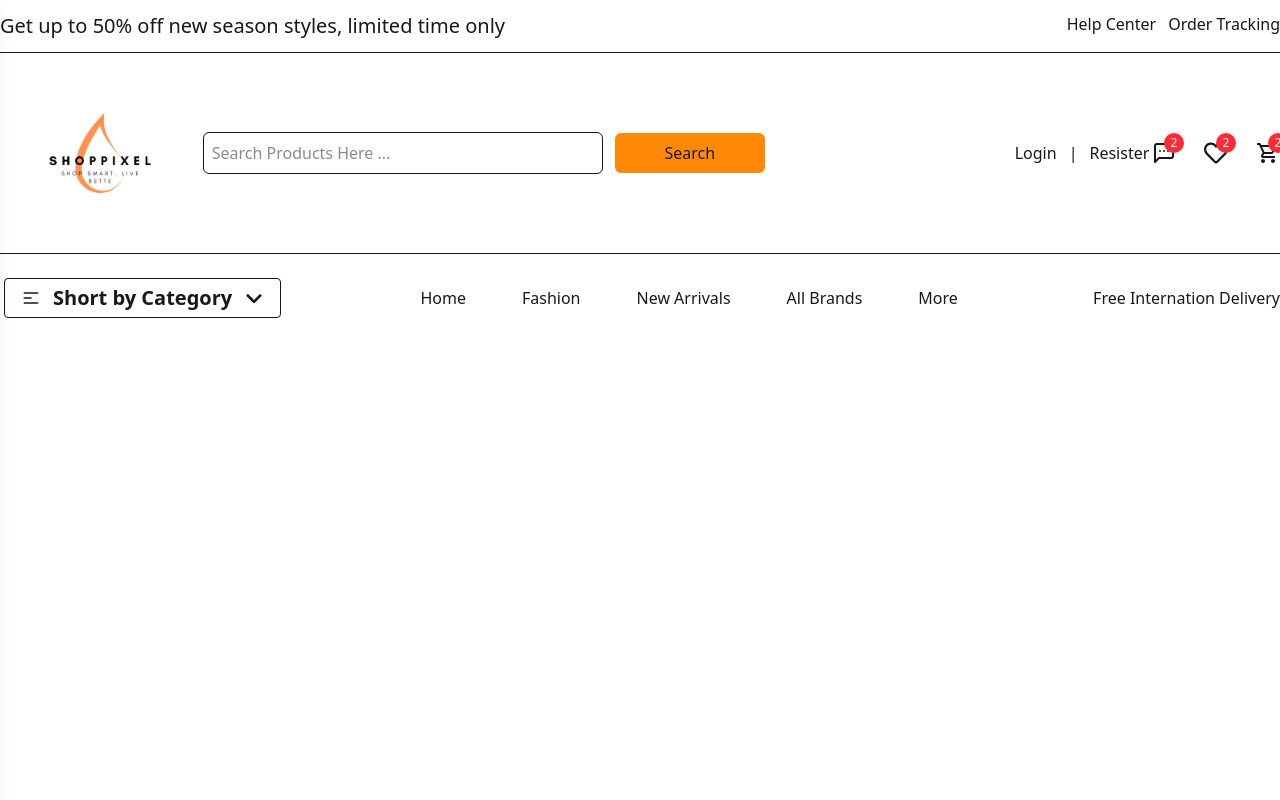
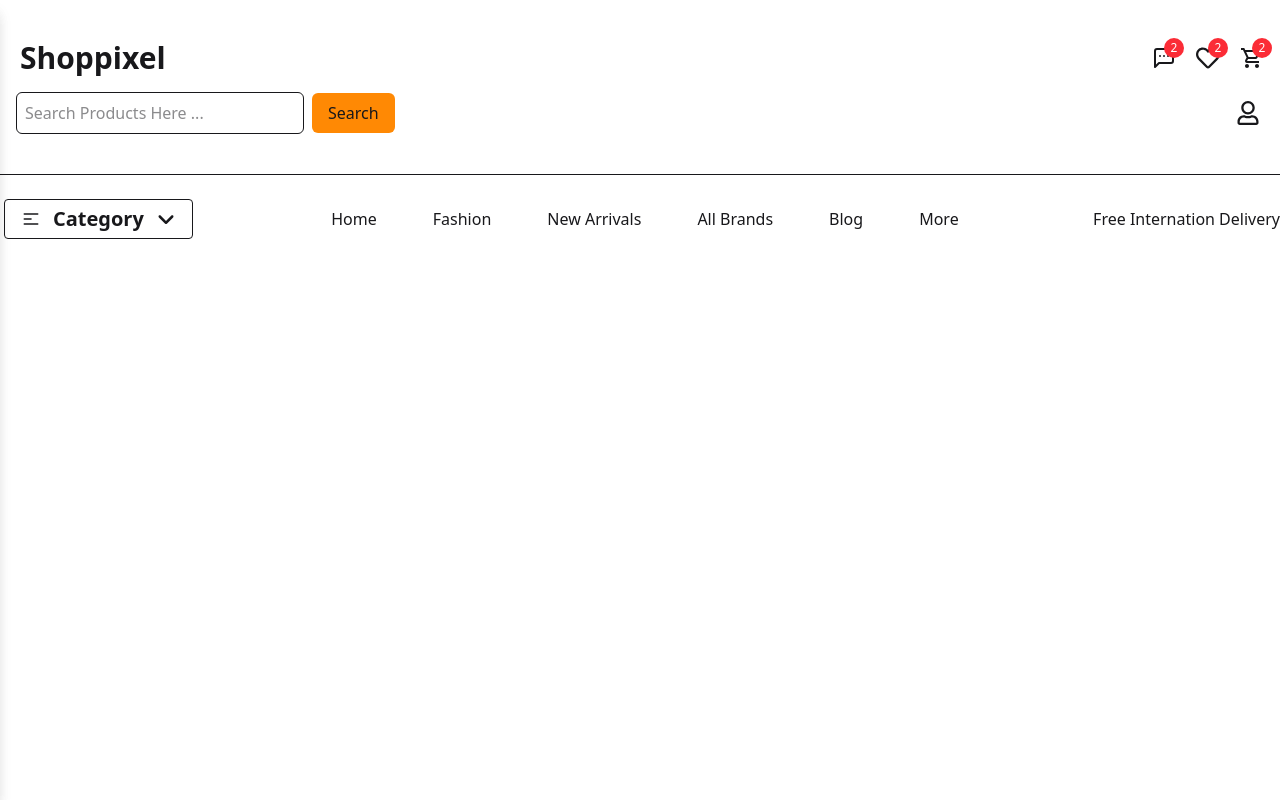
Before and after one commit to CseRashed/Shoppixel-web, a React (Vite) app: page / in a window 1280 px wide. Built offline with nearby package versions, Linux system fonts and the light colour scheme.

Commit message:
header section responsived all device

```diff
--- a/src/Componets/Header/Header.jsx
+++ b/src/Componets/Header/Header.jsx
@@ -5,22 +5,7 @@ import Navigation from './Navigation'
 export default function Header() {
   return (
    <>
-
-   <header className='container mx-auto py-3'>
-    <div className='flex justify-between'>
-        <div>
-           <p className='text-xl font-medium'> Get up to 50% off new season styles, limited time only</p>
-        </div>
-        <div className='flex gap-3'>
-<lin>Help Center</lin>
-<lin>Order Tracking</lin>
-        </div>
-    </div>
-
-   </header>
-
-   <hr />
-  <div className='container mx-auto'>
+  <div className='container mx-auto my-7'>
   <Navbar></Navbar>
   </div>
    <hr />
--- a/src/Componets/Header/Navbar.jsx
+++ b/src/Componets/Header/Navbar.jsx
@@ -1,56 +1,125 @@
-import React from 'react'
-import logo from './../../assets/logo/Shoppixel1.png'
+import React, { useState } from 'react'
 import { FaRegHeart } from "react-icons/fa";
 import { MdOutlineShoppingCart } from "react-icons/md";
 import { LuMessageSquareMore } from "react-icons/lu";
 import { Link } from 'react-router-dom';
 import Tooltip from '@mui/material/Tooltip';
+import { IoMdMenu } from "react-icons/io";
+import { FaRegUser } from "react-icons/fa";
 export default function Navbar() {
+          const [open, setOpen] = useState(false)
+
   return (
     <>
-   <div className='flex items-center justify-between'>
-    <div>
-        <img className='w-[200px] ' src={logo} alt="" />
+      <div className='w-full px-4 py-3'>
+
+        {/* ✅ Top Bar: Shoppixel + Icons => Always same row */}
+        <div className='flex justify-between items-center w-full'>
+          {/* Logo */}
+          <div className='text-3xl flex gap-1 items-center font-bold'>
+                <p><IoMdMenu  onClick={() => setOpen(true)}  className=' lg:hidden sm:block md:block' /></p>
+
+                <p >Shoppixel</p>
           </div>
-    <div className='flex items-center gap-[250px]'>
-       <div> <input placeholder='Search Products Here ...' className='border w-[400px] rounded-md mr-3 p-2' type="text" />
-       <button className='bg-orange-400 w-[150px] rounded-md p-2'>Search</button></div>
-       <div className='flex gap-3'>
-       <Link>Login</Link> |
-       <Link>Resister</Link>
+     {/* Overlay */}
+      {open && (
+        <div
+          className="fixed inset-0  bg-opacity-40 z-40"
+          onClick={() => setOpen(false)}
+        ></div>
+      )}
+
+      {/* Sidebar */}
+      <div
+        className={`fixed top-0 left-0 h-full w-64 bg-white shadow-lg p-4 z-50 transform transition-transform duration-300 ${
+          open ? 'translate-x-0' : '-translate-x-full'
+        }`}
+      >
+        <h1 className="text-xl font-semibold mb-4">Shop By Category</h1>
+        <div className="space-y-3">
+          <div>          <Link to="#">Home</Link>
+          </div>
+          <Link to="#">Jewellery</Link>
+          <div>          <Link to="#">Fashion</Link>
+          </div>
+          <div>          <Link to="#">New Arrivals</Link>
+</div>
+          <div>          <Link to="#">Cosmetics</Link>
+          </div>
+          <div>          <Link to="#">All Brands</Link>
+          </div>
+          <div>          <Link to="#">Blog</Link>
+          </div>
+          <div>          <Link to="#">Furniture</Link>
+          </div>
+          <div>          <Link to="#">More</Link>
+          </div>
+
+
+
         </div>
       </div>
-    <div className='flex gap-7'>
+          {/* Icons */}
+          <div className='flex gap-5'>
+            {/* Message */}
             <div className="relative">
-
               <Tooltip title="Message" placement="top">
-          <p><LuMessageSquareMore className="text-2xl"/></p>
+                <p><LuMessageSquareMore className="text-2xl" /></p>
+              </Tooltip>
               <p className="absolute -top-2 -right-2 bg-red-500 text-white text-xs w-5 h-5 flex items-center justify-center rounded-full">
                 2
               </p>
+            </div>
+
+            {/* Heart */}
+            <div className="relative">
+              <Tooltip title="Wishlist" placement="top">
+                <p><FaRegHeart className="text-2xl" /></p>
               </Tooltip>
-</div>
-    <div className="relative">
-
-          <Tooltip title="love" placement="top">
-          <p><FaRegHeart className="text-2xl" /></p>
               <p className="absolute -top-2 -right-2 bg-red-500 text-white text-xs w-5 h-5 flex items-center justify-center rounded-full">
                 2
               </p>
-          </Tooltip>
             </div>
+
+            {/* Cart */}
             <div className="relative">
-
               <Tooltip title="Cart" placement="top">
                 <p><MdOutlineShoppingCart className="text-2xl" /></p>
+              </Tooltip>
               <p className="absolute -top-2 -right-2 bg-red-500 text-white text-xs w-5 h-5 flex items-center justify-center rounded-full">
                 2
               </p>
-          </Tooltip>
             </div>
           </div>
         </div>
 
+        {/* 🔻 Search + Login Row: Stacked on mobile, inline on large */}
+        <div className='flex  sm:flex-row justify-between items-start sm:items-center mt-4 gap-3'>
+
+          {/* Search Box */}
+          <div className='flex  sm:flex-row items-start sm:items-center gap-2 w-full sm:w-auto'>
+            <input
+              placeholder='Search Products Here ...'
+              className='border rounded-md p-2 w-full sm:w-72'
+              type="text"
+            />
+            <button className='bg-orange-400 rounded-md px-4 py-2 w-full sm:w-auto'>Search</button>
+          </div>
+
+          {/* Login/Register */}
+          <div className='flex gap-3'>
+
+            <div className="dropdown dropdown-left">
+  <div tabIndex={0} role="button" className=" m-1"> <Link ><FaRegUser className='text-2xl ' /></Link> </div>
+  <ul tabIndex={0} className="dropdown-content menu space-y-4 bg-base-100 rounded-box z-1 w-52 p-2 shadow-sm">
+   <Link>Login</Link>
+   <Link>Register</Link>
+
+  </ul>
+</div>
+          </div>
+        </div>
+      </div>
     </>
   )
 }
--- a/src/Componets/Header/Navigation.jsx
+++ b/src/Componets/Header/Navigation.jsx
@@ -12,11 +12,11 @@ export default function Navigation() {
    <div className="m-1">
         <button
           onClick={() => setOpen(true)}
-          className="btn btn-outline flex text-xl gap-3 items-center"
+          className="btn btn-outline flex text-xl  gap-3 items-center"
         >
           <HiOutlineMenuAlt1 />
-          <p>Short by Category</p>
-          <FaAngleDown />
+          <p>Category</p>
+          <FaAngleDown className='hidden md:block lg:block' />
         </button>
       </div>
 
@@ -67,7 +67,7 @@ export default function Navigation() {
         </div>
       </div>
 
-    <div className='flex gap-12 '>
+    <div className='lg:flex  hidden   gap-12 '>
     <div className="dropdown">
   <div tabIndex={0} role="button" className=" m-1"> <NavLink className='hover:text-red-600 hover:bg-gray-200'>Home</NavLink></div>
   <ul tabIndex={0} className="dropdown-content menu bg-base-100 rounded-box z-1 w-52 p-2 shadow-sm">
@@ -114,6 +114,18 @@ export default function Navigation() {
 </div>
 
     <div className="dropdown">
+  <div tabIndex={0} role="button" className=" m-1">  <NavLink>Blog</NavLink></div>
+  <ul tabIndex={0} className="dropdown-content menu bg-base-100 rounded-box z-1 w-52 p-2 shadow-sm">
+    <li><a>Item 1</a></li>
+    <li><a>Item 2</a></li>
+    <li><a>Item 1</a></li>
+    <li><a>Item 2</a></li>
+    <li><a>Item 1</a></li>
+    <li><a>Item 2</a></li>
+  </ul>
+</div>
+
+    <div className="dropdown">
   <div tabIndex={0} role="button" className=" m-1">  <NavLink>More</NavLink></div>
   <ul tabIndex={0} className="dropdown-content menu bg-base-100 rounded-box z-1 w-52 p-2 shadow-sm">
     <li><a>Item 1</a></li>
@@ -129,7 +141,7 @@ export default function Navigation() {
 
 
     </div>
-    <div>
+    <div className='hidden md:block lg:block'>
         Free Internation Delivery
     </div>
    </div>
```
Lines whose indentation alone changed are shown as unchanged.
